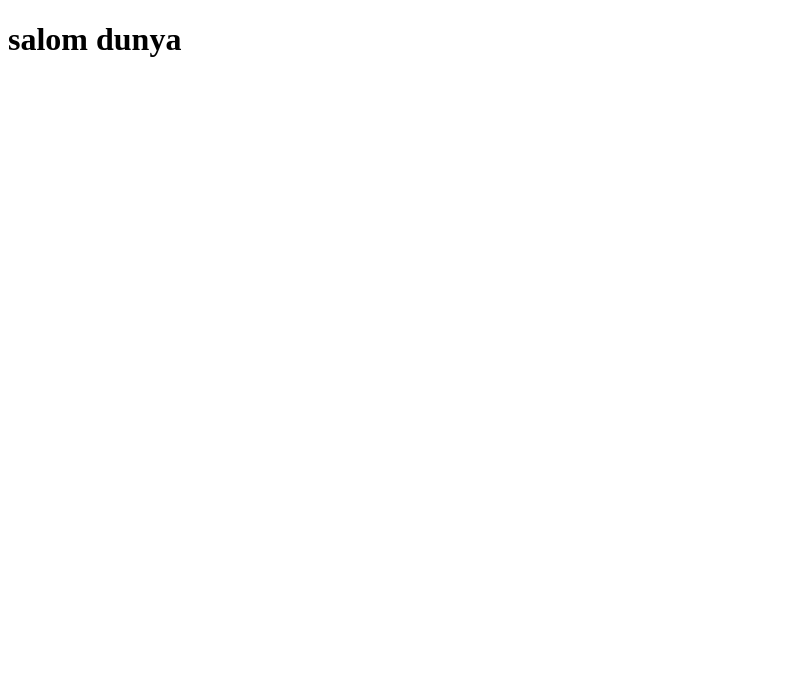
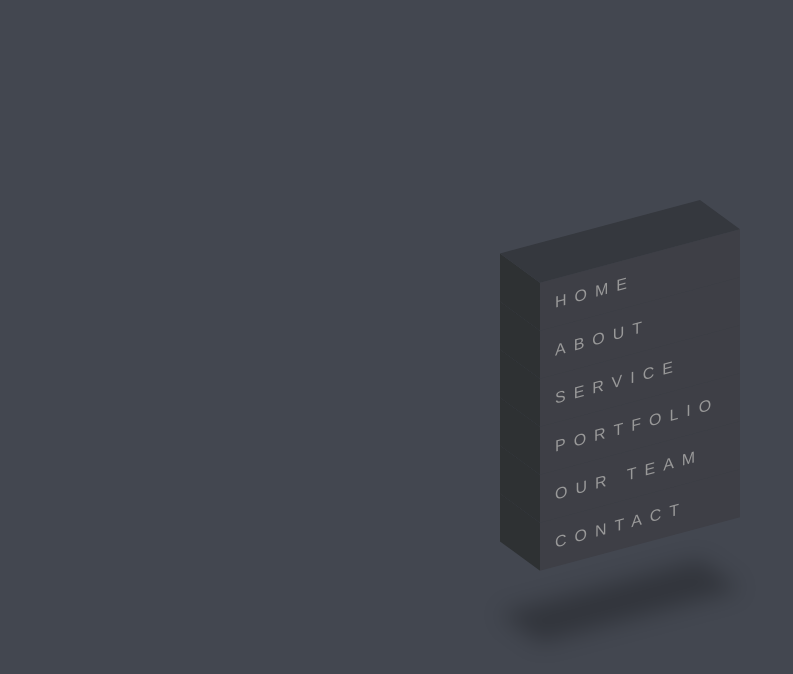
Before and after one commit to Axror200912/axrorbek2009, a plain HTML site: page index.html in a window 1280 px wide. Shown: the whole page, without its empty margins (0-793 px from the left). Drawn offline with Linux system fonts and the light colour scheme.

Commit message:
new project

```diff
--- a/index.html
+++ b/index.html
@@ -1,3 +1,4 @@
+
 <!DOCTYPE html>
 <html lang="en">
 <head>
@@ -5,8 +6,16 @@
     <meta http-equiv="X-UA-Compatible" content="IE=edge">
     <meta name="viewport" content="width=device-width, initial-scale=1.0">
     <title>Document</title>
+    <link rel="stylesheet" href="style.css">
 </head>
 <body>
-    <h1>salom dunya</h1>
+    <ul>
+        <li style="--i:6;"><a href="#">Home</a></li>
+        <li style="--i:5;"><a href="#">About</a></li>
+        <li style="--i:4;"><a href="#">Service</a></li>
+        <li style="--i:3;"><a href="#">Portfolio</a></li>
+        <li style="--i:2;"><a href="#">Our Team</a></li>
+        <li style="--i:1;"><a href="#">Contact</a></li>
+       </ul>
 </body>
 </html>
--- /dev/null
+++ b/style.css
@@ -0,0 +1,77 @@
+@import url('https://fonts.googleapis.com/css2?family=Oswald:wght@400;700&display=swap');
+*{
+    margin: 0;
+    padding: 0;
+    box-sizing: border-box;
+    font-family: sans-serif;
+}
+body{
+    display: flex;
+    justify-content: center;
+   align-items: center;
+   min-height:100vh ;
+   background-color: #434750;
+}
+ul{
+  position: relative;
+transform: skewY(-15deg);
+transform: 1s;
+}
+ul li{
+    position: relative;
+    list-style: none;
+    width: 200px;
+    background: #3e3f46;
+    padding: 15px;
+    z-index: var(--i);
+}
+ul li:hover{
+    background-color:#f310e8;
+    transform: translateX(-50px);
+    transition: 1s;
+
+}
+ul li::before{
+    content: '';
+    position: absolute;
+    top: 0;
+    left: -40px;
+    width: 40px;
+    height: 100%;
+    background-color: #2e3133;
+transform-origin: right;
+transform: skewY(45deg);
+transition: 1s;
+}
+ul li:hover::before{
+    background-color:#f310e0;
+}
+ul li::after{
+    content: '';
+    position: absolute;
+    top: -40px;
+    left: 0;
+    width: 100%;
+    height: 40px;
+    background-color: #35383e;
+    transform-origin: bottom;
+    transform: skewX(45deg);
+    transition: 1s;
+}
+ul li:hover::after{
+    background-color: #c610f3;
+}
+ul li a{
+    text-decoration: none;
+    color: #999;
+    display: block;
+    text-transform: uppercase;
+    letter-spacing: 0.5em;
+    transition: 1s;
+}
+ul li:hover a{
+    color: #fff;
+}
+ul li:last-child::after{
+    box-shadow: -120px 120px 20px rgba(0, 0, 0, 0.25);
+}
```
